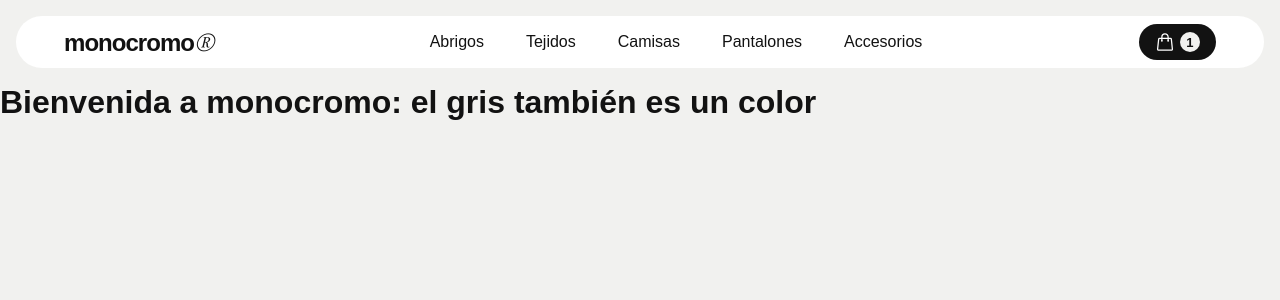
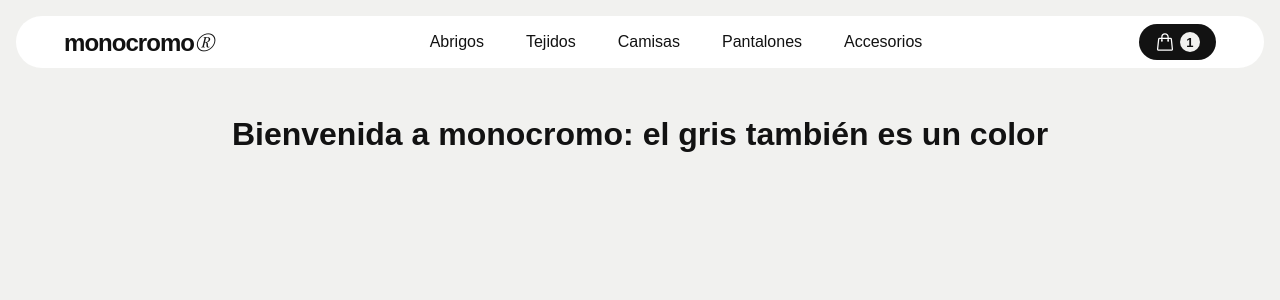
Before and after one commit to ceg1907/monocromo-ecommerce, a React (Vite) app: page / in a window 1280 px wide. Shown: the top 300 px of the page. Built offline with nearby package versions, Linux system fonts and the light colour scheme.

Commit message:
style: agregar estilos del ItemListContainer

```diff
--- /dev/null
+++ b/src/components/ItemListContainer/ItemListContainer.css
@@ -0,0 +1,8 @@
+/* CATALOGO */
+
+.box-main {
+    display: flex;
+    justify-content: center;
+    align-items: center;
+    margin: 3rem 1rem;
+}
--- a/src/components/ItemListContainer/ItemListContainer.jsx
+++ b/src/components/ItemListContainer/ItemListContainer.jsx
@@ -1,9 +1,11 @@
+import './ItemListContainer.css';
+
 function ItemListContainer({ greeting }) {
-  return (
-    <main>
-      <h1>{greeting}</h1>
-    </main>
-  );
+    return (
+        <main className='box-main'>
+            <h1>{greeting}</h1>
+        </main>
+    );
 }
 
 export default ItemListContainer;
```
